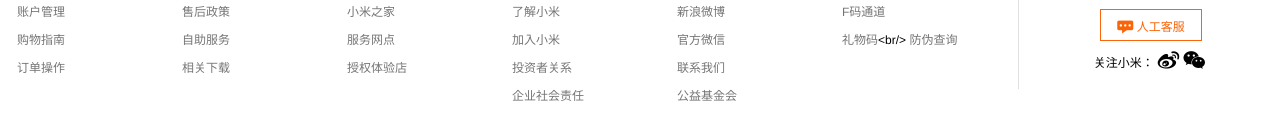
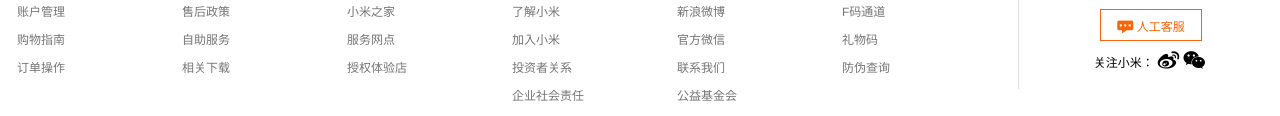
Before and after one commit to bljessica/Mimicking-XiaoMiWebsite, a plain HTML site: page index.html in a window 1280 px wide. Shown: the part 4489-4605 px from the top of the page. Drawn offline with Linux system fonts and the light colour scheme.

Commit message:
index finish

```diff
--- a/index.html
+++ b/index.html
@@ -2230,7 +2230,7 @@
                     <li>
                         <h3>特色服务</h3><br/>
                         <a href=""><span>F码通道</span></a><br/>
-                        <a href=""><span>礼物码</span><</a>br/>
+                        <a href=""><span>礼物码</span></a><br/>
                         <a href=""><span>防伪查询</span></a>
                     </li>
                 </ul>
```
